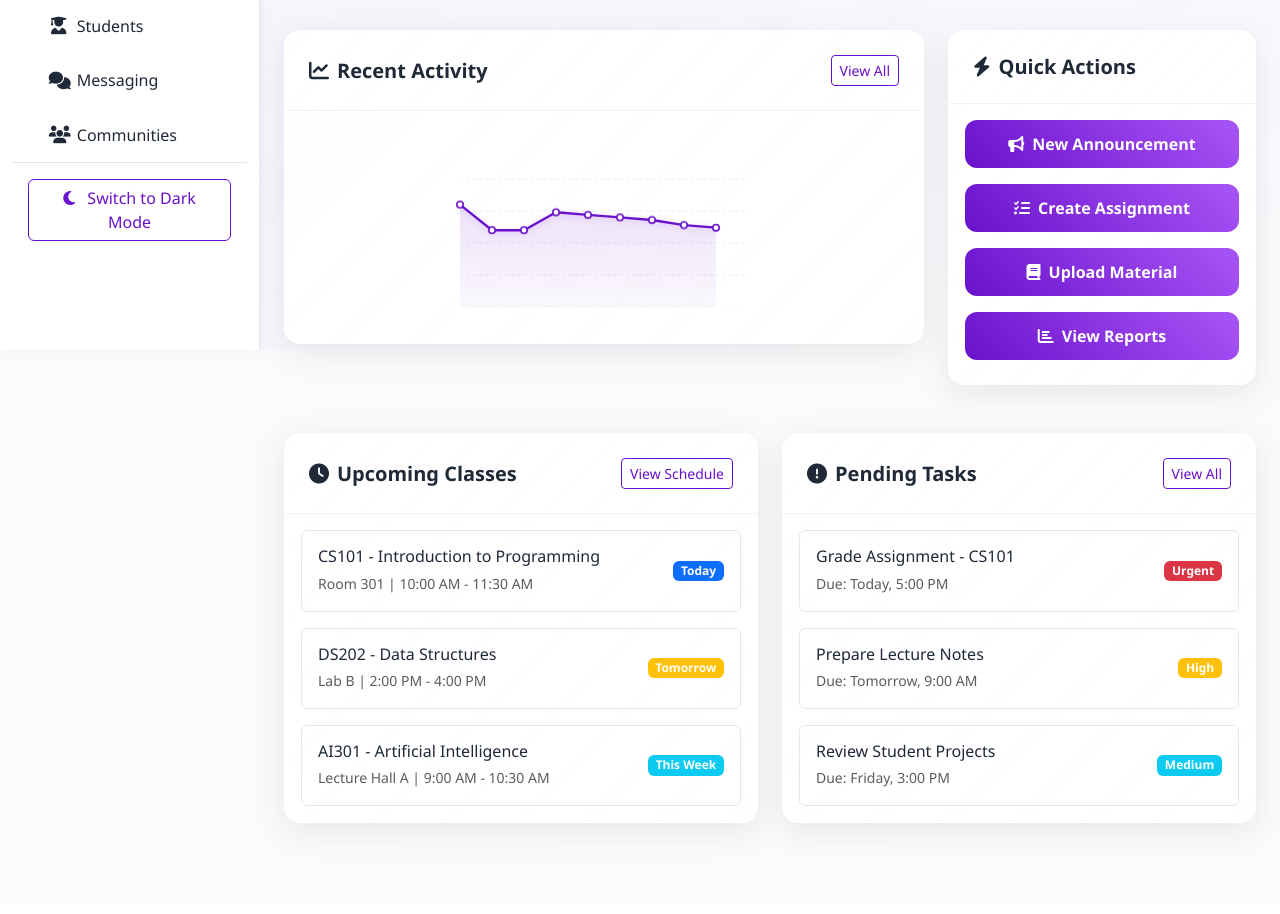
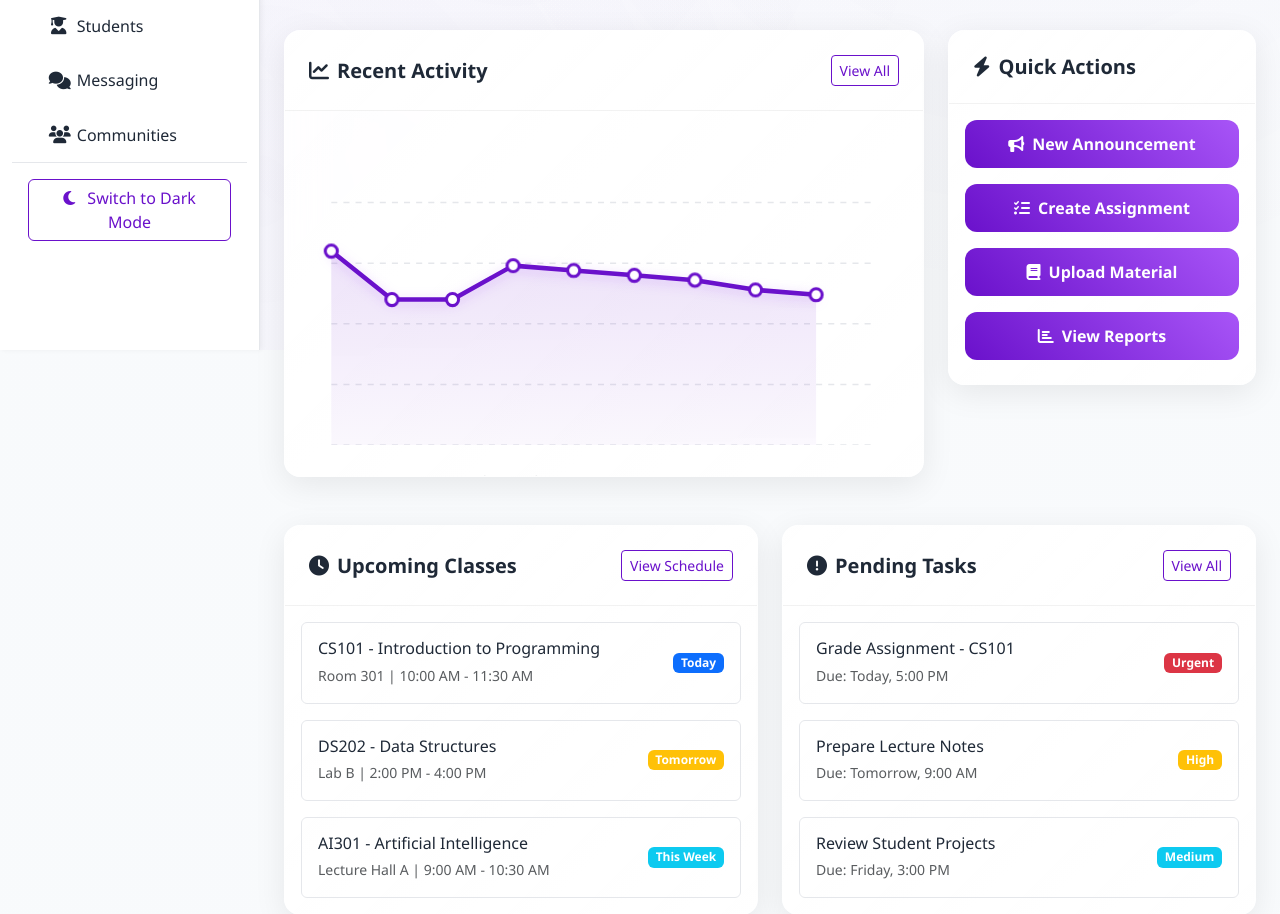
Before and after one commit to SKPHDeemantha/web-Technology-System-Project, a PHP site: page /lecture/lecturer-dashboard.html in a window 1280 px wide. Shown: the part 450-1364 px from the top of the page. Before the commit the page ends 1290 px from the top, so only its background shows below. Run offline with PHP 8.4, Linux system fonts and the light colour scheme.

Commit message:
updated width lecture-dashboard chart width and height

```diff
--- a/assets/css/lecturecss/lecturer-dashboard.css
+++ b/assets/css/lecturecss/lecturer-dashboard.css
@@ -472,9 +472,10 @@ body::before {
 }
 /* Line Chart Styles */
 .line-chart {
-    height: 200px;
+    height: 100%;
     position: relative;
-    padding: 20px 0;
+    padding: 15px 0;
+    width: 100%;
 }
 
 .line-chart-container {
--- a/assets/js/lecture/lecture-dashboard.js
+++ b/assets/js/lecture/lecture-dashboard.js
@@ -207,6 +207,8 @@ function initializeActivityChart() {
     svg.setAttribute('class', 'line-chart-container');
     svg.setAttribute('viewBox', '0 0 400 200');
     svg.setAttribute('preserveAspectRatio', 'xMidYMid meet');
+    svg.setAttribute('width', '100%');
+    svg.setAttribute('height', '100%');
 
     // Create gradient for area fill
     const defs = document.createElementNS(svgNS, "defs");
```
